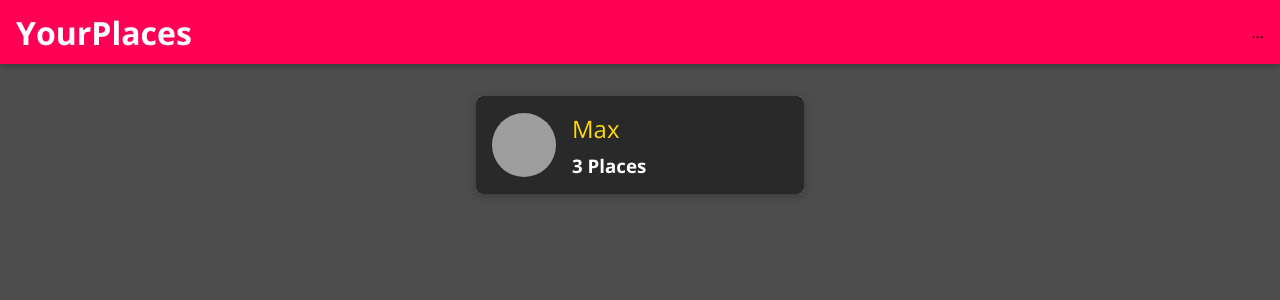
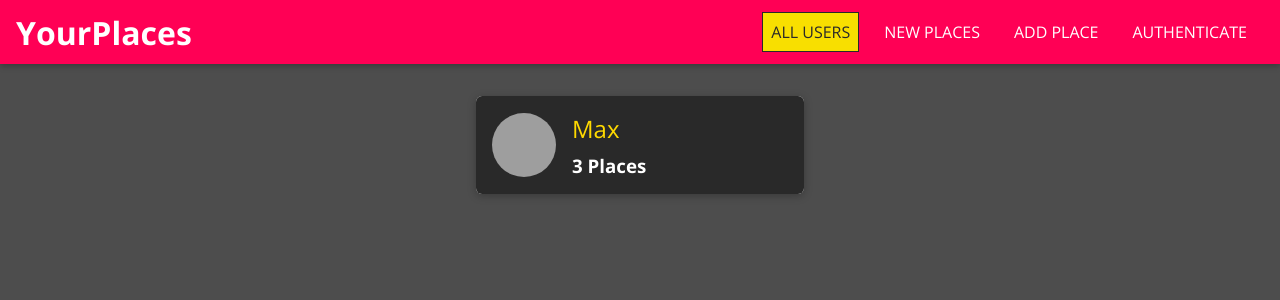
Before and after one commit to felixA21/map_react.js, a React (Create React App) app: page / in a window 1280 px wide. Shown: the top 300 px of the page. Built offline with nearby package versions, Linux system fonts and the light colour scheme; grey boxes are pictures that could not be loaded.

Commit message:
added navlinks

```diff
--- a/src/shared/components/Navigation/MainNavigation.js
+++ b/src/shared/components/Navigation/MainNavigation.js
@@ -2,6 +2,7 @@ import React from "react";
 import { Link } from "react-router-dom/cjs/react-router-dom.min";
 
 import MainHeader from "./MainHeader";
+import NavLinks from "./NavLinks";
 import "./MainNavigation.css";
 
 const MainNavigation = (props) => {
@@ -17,7 +18,9 @@ const MainNavigation = (props) => {
         <Link>YourPlaces</Link>
       </h1>
 
-      <nav>...</nav>
+      <nav>
+        <NavLinks />
+      </nav>
     </MainHeader>
   );
 };
--- a/src/shared/components/Navigation/NavLinks.css
+++ b/src/shared/components/Navigation/NavLinks.css
@@ -0,0 +1,76 @@
+.nav-links {
+  list-style: none;
+  margin: 0;
+  padding: 0;
+  width: 100%;
+  height: 100%;
+  display: flex;
+  flex-direction: column;
+  justify-content: center;
+  align-items: center;
+}
+
+.nav-links li {
+  margin: 1rem;
+}
+
+.nav-links a {
+  border: 1px solid transparent;
+  color: #292929;
+  text-decoration: none;
+  padding: 0.5rem;
+}
+
+.nav-links a:hover,
+.nav-links a:active,
+.nav-links a.active {
+  background: #f8df00;
+  border-color: #292929;
+  color: #292929;
+}
+
+.nav-links button {
+  cursor: pointer;
+  border: 1px solid #292929;
+  color: #292929;
+  background: transparent;
+  padding: 0.5rem;
+  font: inherit;
+}
+
+.nav-links button:focus {
+  outline: none;
+}
+
+.nav-links button:hover,
+.nav-links button:active {
+  background: #292929;
+  color: white;
+}
+
+@media (min-width: 768px) {
+  .nav-links {
+    flex-direction: row;
+  }
+
+  .nav-links li {
+    margin: 0 0.5rem;
+  }
+
+  .nav-links a {
+    color: white;
+    text-decoration: none;
+  }
+
+  .nav-links button {
+    border: 1px solid white;
+    color: white;
+    background: transparent;
+  }
+
+  .nav-links button:hover,
+  .nav-links button:active {
+    background: #f8df00;
+    color: #292929;
+  }
+}
--- a/src/shared/components/Navigation/NavLinks.js
+++ b/src/shared/components/Navigation/NavLinks.js
@@ -0,0 +1,27 @@
+import React from "react";
+import { NavLink } from "react-router-dom";
+
+import "./NavLinks.css";
+
+const NavLinks = (props) => {
+  return (
+    <ul className="nav-links">
+      <li>
+        <NavLink to="/" exact>
+          ALL USERS
+        </NavLink>
+      </li>
+      <li>
+        <NavLink to="/u1/places">NEW PLACES</NavLink>
+      </li>
+      <li>
+        <NavLink to="/places/new">ADD PLACE</NavLink>
+      </li>
+      <li>
+        <NavLink to="/auth">AUTHENTICATE</NavLink>
+      </li>
+    </ul>
+  );
+};
+
+export default NavLinks;
```
